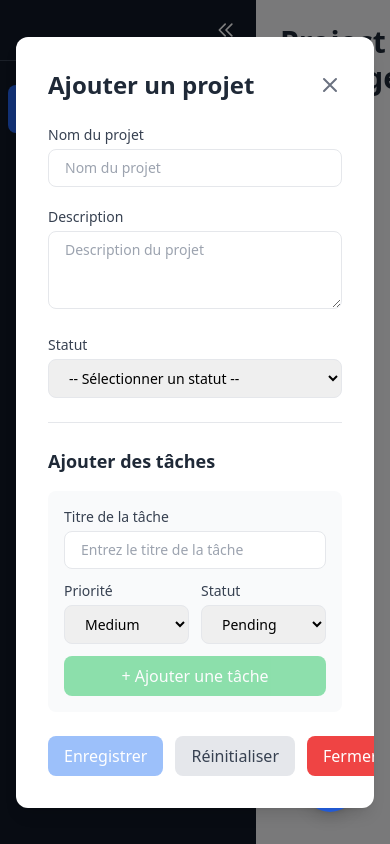
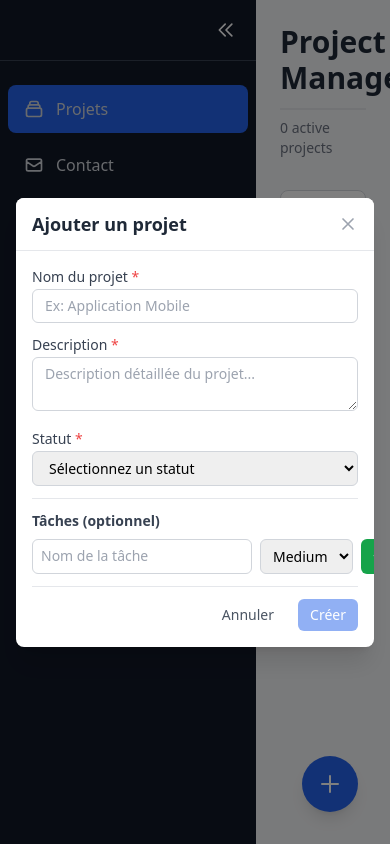
Before and after one commit to rsde2023/ProjectManager, an Angular app: page /projects in a window 390 px wide. Both pictures are taken after a click on the button 330 px from the left and 784 px from the top of the page. Built offline with nearby package versions, Linux system fonts and the light colour scheme.

Commit message:
feat(add-project): design compact du modal
- Réduction des hauteurs (max-h-[85vh])
- Espacements optimisés (paddings réduits)
- Liste des tâches avec scroll limité
- Boutons d'action améliorés
- Design responsive et centré

```diff
--- a/src/app/features/projects/components/add-project/add-project.html
+++ b/src/app/features/projects/components/add-project/add-project.html
@@ -1,201 +1,174 @@
-<!-- Modal Overlay -->
-<div class="fixed inset-0 bg-black bg-opacity-50 z-40" (click)="closeModal()"></div>
-
-<!-- Modal Content -->
-<div class="fixed inset-0 flex items-center justify-center z-50 p-4">
-  <div class="max-w-lg w-full bg-white shadow-lg rounded-xl p-8 max-h-screen overflow-y-auto">
-    <header class="mb-6 flex justify-between items-center">
-      <h2 class="text-2xl font-bold text-gray-800">Ajouter un projet</h2>
-      <button
+<div
+  class="fixed inset-0 bg-black bg-opacity-50 flex items-center justify-center z-50 p-4"
   (click)="closeModal()"
-        class="text-gray-500 hover:text-gray-700 transition-colors"
-        title="Fermer"
 >
-        <svg xmlns="http://www.w3.org/2000/svg" class="h-6 w-6" fill="none" viewBox="0 0 24 24" stroke="currentColor">
-          <path stroke-linecap="round" stroke-linejoin="round" stroke-width="2" d="M6 18L18 6M6 6l12 12" />
+  <div
+    class="bg-white rounded-lg shadow-xl w-full max-w-2xl max-h-[85vh] overflow-y-auto"
+    (click)="$event.stopPropagation()"
+  >
+    <!-- En-tête - plus compact -->
+    <div class="flex justify-between items-center px-4 py-3 border-b sticky top-0 bg-white z-10">
+      <h2 class="text-lg font-bold text-gray-800">Ajouter un projet</h2>
+      <button (click)="closeModal()" class="text-gray-400 hover:text-gray-600">
+        <svg class="w-5 h-5" fill="none" stroke="currentColor" viewBox="0 0 24 24">
+          <path
+            stroke-linecap="round"
+            stroke-linejoin="round"
+            stroke-width="2"
+            d="M6 18L18 6M6 6l12 12"
+          />
         </svg>
       </button>
-    </header>
+    </div>
 
-  <!-- Message de succès -->
+    <!-- Messages -->
     @if (successMessage) {
-    <div class="mb-4 px-4 py-3 bg-green-100 text-green-700 rounded-lg text-sm font-medium">
+      <div
+        class="mx-4 mt-3 p-2 bg-green-100 border border-green-400 text-green-700 rounded text-sm"
+      >
         {{ successMessage }}
       </div>
     }
 
-  <form #projectForm="ngForm" (ngSubmit)="onSubmit()">
+    @if (errorMessage) {
+      <div class="mx-4 mt-3 p-2 bg-red-100 border border-red-400 text-red-700 rounded text-sm">
+        {{ errorMessage }}
+      </div>
+    }
 
+    <!-- Formulaire - paddings réduits -->
+    <form (ngSubmit)="onSubmit()" class="p-4 space-y-3">
       <!-- Nom du projet -->
-    <div class="mb-5">
-      <label class="block text-sm font-medium text-gray-700 mb-1">Nom du projet</label>
+      <div>
+        <label class="block text-sm font-medium text-gray-700 mb-0.5">
+          Nom du projet <span class="text-red-500">*</span>
+        </label>
         <input
           type="text"
-        name="name"
           [(ngModel)]="newProject.name"
-        #name="ngModel"
-        required
-        minlength="4"
-        class="w-full px-4 py-2 border rounded-lg text-sm focus:outline-none focus:ring-2 focus:ring-blue-300"
-        [class.border-red-500]="name.invalid && name.touched"
-        placeholder="Nom du projet"
+          name="projectName"
+          class="w-full px-3 py-1.5 border border-gray-300 rounded-md focus:outline-none focus:ring-2 focus:ring-blue-500 text-sm"
+          placeholder="Ex: Application Mobile"
         />
-      @if (name.invalid && name.touched) {
-        @if (name.errors?.['required']) {
-          <p class="text-red-500 text-xs mt-1">Le nom du projet est obligatoire.</p>
-        }
-        @if (name.errors?.['minlength']) {
-          <p class="text-red-500 text-xs mt-1">Le nom doit comporter au moins 4 caractères.</p>
-        }
-      }
       </div>
 
       <!-- Description -->
-    <div class="mb-5">
-      <label class="block text-sm font-medium text-gray-700 mb-1">Description</label>
+      <div>
+        <label class="block text-sm font-medium text-gray-700 mb-0.5">
+          Description <span class="text-red-500">*</span>
+        </label>
         <textarea
-        name="description"
           [(ngModel)]="newProject.description"
-        #description="ngModel"
-        required
-        rows="3"
-        class="w-full px-4 py-2 border rounded-lg text-sm focus:outline-none focus:ring-2 focus:ring-blue-300"
-        [class.border-red-500]="description.invalid && description.touched"
-        placeholder="Description du projet"
+          name="projectDescription"
+          rows="2"
+          class="w-full px-3 py-1.5 border border-gray-300 rounded-md focus:outline-none focus:ring-2 focus:ring-blue-500 text-sm"
+          placeholder="Description détaillée du projet..."
         ></textarea>
-      @if (description.invalid && description.touched) {
-        <p class="text-red-500 text-xs mt-1">La description est obligatoire.</p>
-      }
       </div>
 
       <!-- Statut -->
-    <div class="mb-6">
-      <label class="block text-sm font-medium text-gray-700 mb-1">Statut</label>
+      <div>
+        <label class="block text-sm font-medium text-gray-700 mb-0.5">
+          Statut <span class="text-red-500">*</span>
+        </label>
         <select
-        name="status"
           [(ngModel)]="newProject.status"
-        #status="ngModel"
-        required
-        class="w-full px-4 py-2 border rounded-lg text-sm focus:outline-none focus:ring-2 focus:ring-blue-300"
-        [class.border-red-500]="status.invalid && status.touched"
+          name="projectStatus"
+          class="w-full px-3 py-1.5 border border-gray-300 rounded-md focus:outline-none focus:ring-2 focus:ring-blue-500 text-sm"
         >
-        <option value="">-- Sélectionner un statut --</option>
+          <option value="" disabled>Sélectionnez un statut</option>
           <option value="pending">Pending</option>
           <option value="In Progress">In Progress</option>
           <option value="completed">Completed</option>
         </select>
-      @if (status.invalid && status.touched) {
-        <p class="text-red-500 text-xs mt-1">Le statut ne doit pas être vide.</p>
-      }
       </div>
 
-    <!-- Tâches -->
-    <div class="mb-6 border-t pt-6">
-      <h3 class="text-lg font-semibold text-gray-800 mb-4">Ajouter des tâches</h3>
+      <!-- Section Tâches -->
+      <div class="border-t pt-3">
+        <h3 class="text-sm font-semibold text-gray-700 mb-2">Tâches (optionnel)</h3>
 
-      <!-- Ajouter une tâche -->
-      <div class="space-y-3 mb-4 p-4 bg-gray-50 rounded-lg">
-        <div>
-          <label class="block text-sm font-medium text-gray-700 mb-1">Titre de la tâche</label>
+        <!-- Formulaire d'ajout de tâche - plus compact -->
+        <div class="flex gap-2 mb-2">
           <input
             type="text"
             [(ngModel)]="newTask.title"
             name="taskTitle"
-            placeholder="Entrez le titre de la tâche"
-            class="w-full px-4 py-2 border rounded-lg text-sm focus:outline-none focus:ring-2 focus:ring-blue-300"
+            class="flex-1 px-2 py-1.5 border border-gray-300 rounded-md focus:outline-none focus:ring-2 focus:ring-blue-500 text-sm"
+            placeholder="Nom de la tâche"
           />
-        </div>
-
-        <div class="grid grid-cols-2 gap-3">
-          <div>
-            <label class="block text-sm font-medium text-gray-700 mb-1">Priorité</label>
           <select
             [(ngModel)]="newTask.priority"
             name="taskPriority"
-              class="w-full px-4 py-2 border rounded-lg text-sm focus:outline-none focus:ring-2 focus:ring-blue-300"
+            class="px-2 py-1.5 border border-gray-300 rounded-md focus:outline-none focus:ring-2 focus:ring-blue-500 text-sm w-24"
           >
             <option value="Low">Low</option>
             <option value="Medium">Medium</option>
             <option value="High">High</option>
           </select>
-          </div>
-          <div>
-            <label class="block text-sm font-medium text-gray-700 mb-1">Statut</label>
-            <select
-              [(ngModel)]="newTask.status"
-              name="taskStatus"
-              class="w-full px-4 py-2 border rounded-lg text-sm focus:outline-none focus:ring-2 focus:ring-blue-300"
-            >
-              <option value="pending">Pending</option>
-              <option value="In Progress">In Progress</option>
-              <option value="completed">Completed</option>
-            </select>
-          </div>
-        </div>
-
           <button
             type="button"
             (click)="addTask()"
-          [disabled]="!newTask.title.trim()"
-          class="w-full py-2 px-4 bg-green-500 text-white rounded-lg font-medium hover:bg-green-600 disabled:opacity-50 disabled:cursor-not-allowed transition"
+            class="px-3 py-1.5 bg-green-600 text-white rounded-md hover:bg-green-700 transition-colors text-sm"
           >
-          + Ajouter une tâche
+            +
           </button>
         </div>
 
-      <!-- Liste des tâches ajoutées -->
+        <!-- Liste des tâches -->
         @if (tasks.length > 0) {
-        <div class="mb-4">
-          <h4 class="text-sm font-medium text-gray-700 mb-2">Tâches ajoutées ({{ tasks.length }})</h4>
-          <ul class="space-y-2">
+          <div class="bg-gray-50 rounded-md p-2 max-h-32 overflow-y-auto">
             @for (task of tasks; track $index) {
-              <li class="flex items-center justify-between p-3 bg-blue-50 border border-blue-200 rounded-lg">
-                <div class="flex-1">
-                  <p class="text-sm font-medium text-gray-800">{{ task.title }}</p>
-                  <p class="text-xs text-gray-600">
-                    <span class="inline-block mr-3">Priorité: <strong>{{ task.priority }}</strong></span>
-                    <span>Statut: <strong>{{ task.status }}</strong></span>
-                  </p>
+              <div class="flex justify-between items-center p-1.5 border-b last:border-0 text-sm">
+                <div>
+                  <span class="font-medium">{{ task.title }}</span>
+                  <span
+                    class="ml-2 text-xs px-1.5 py-0.5 rounded-full"
+                    [class.bg-green-100]="task.priority === 'Low'"
+                    [class.bg-yellow-100]="task.priority === 'Medium'"
+                    [class.bg-red-100]="task.priority === 'High'"
+                  >
+                    {{ task.priority }}
+                  </span>
                 </div>
                 <button
                   type="button"
                   (click)="removeTask($index)"
-                  class="ml-2 px-3 py-1 bg-red-500 text-white text-xs rounded hover:bg-red-600 transition"
+                  class="text-red-500 hover:text-red-700"
                 >
-                  Supprimer
+                  <svg class="w-3.5 h-3.5" fill="none" stroke="currentColor" viewBox="0 0 24 24">
+                    <path
+                      stroke-linecap="round"
+                      stroke-linejoin="round"
+                      stroke-width="2"
+                      d="M6 18L18 6M6 6l12 12"
+                    />
+                  </svg>
                 </button>
-              </li>
+              </div>
             }
-          </ul>
           </div>
         }
       </div>
 
-    <!-- Boutons -->
-    <div class="flex gap-3">
-      <button
-        type="submit"
-        [disabled]="projectForm.invalid"
-        class="flex-1 py-2 px-4 bg-blue-500 text-white rounded-lg font-medium hover:bg-blue-600 disabled:opacity-50 disabled:cursor-not-allowed transition"
-      >
-        Enregistrer
-      </button>
-      <button
-        type="button"
-        (click)="onReset(projectForm)"
-        class="flex-1 py-2 px-4 bg-gray-200 text-gray-700 rounded-lg font-medium hover:bg-gray-300 transition"
-      >
-        Réinitialiser
-      </button>
+      <!-- Boutons d'action - plus compact -->
+      <div class="flex justify-end gap-3 pt-3 border-t">
         <button
           type="button"
           (click)="closeModal()"
-        class="flex-1 py-2 px-4 bg-red-500 text-white rounded-lg font-medium hover:bg-red-600 transition"
+          class="px-3 py-1.5 text-sm text-gray-600 hover:text-gray-800 transition-colors"
         >
-        Fermer
+          Annuler
+        </button>
+        <button
+          type="submit"
+          class="px-3 py-1.5 text-sm bg-blue-600 text-white rounded-md hover:bg-blue-700 transition-colors disabled:opacity-50"
+          [disabled]="
+            !newProject.name.trim() || !newProject.description.trim() || !newProject.status
+          "
+        >
+          Créer
         </button>
       </div>
-
     </form>
   </div>
 </div>
```
Lines whose indentation alone changed are shown as unchanged.
